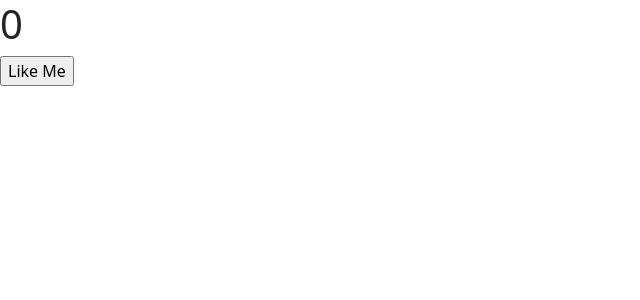
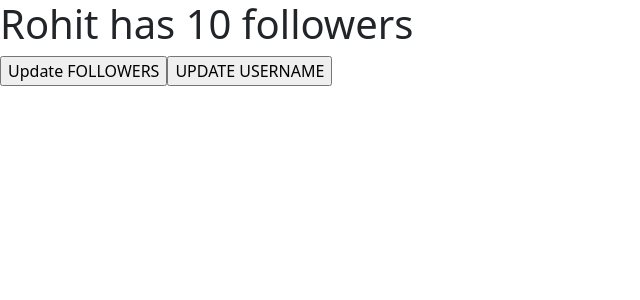
Before and after one commit to kodecdac/day4-my-app, a React (Create React App) app: page / in a window 1280 px wide. Shown: the top 300 px of the page, without its empty margins (0-640 px from the left). Built offline with nearby package versions, Linux system fonts and the light colour scheme.

Commit message:
stateful stirng....

```diff
--- a/src/App.js
+++ b/src/App.js
@@ -1,25 +1,28 @@
 import { useState } from "react";
 
-function App() {
-  // let list = useState(0);
-  // let [likeCounter, setLikeCounter] = list;
+export default function App() {
+  let [username, setUsername] = useState("Rohit");
+  let [follower, setFollower] = useState(10);
 
-  // let likeCounter = 0;
-  let [likeCounter, setLikeCounter] = useState(0); // ES6
+  let handleFollower = () => {
+    let newFollowercount = follower + 10;
+    // UPdate the UI with new Value.
+    setFollower(newFollowercount);
+  };
 
-  let likeMe = () => {
-    let newCounter = likeCounter + 1;
-
-    // Asking the REACT TO UPDAT THE STATE / UI
-    setLikeCounter(newCounter);
+  let updateUsername = () => {
+    let newUsername = username + " Sharmmaa";
+    setUsername(newUsername);
   };
 
   return (
     <div>
-      <h1>{likeCounter}</h1>
-      <input type="button" value="Like Me" onClick={likeMe} />
+      <h1>
+        {username} has {follower} followers
+      </h1>
+
+      <input type="button" value="Update FOLLOWERS" onClick={handleFollower} />
+      <input type="button" value="UPDATE USERNAME" onClick={updateUsername} />
     </div>
   );
 }
-
-export default App;
```
